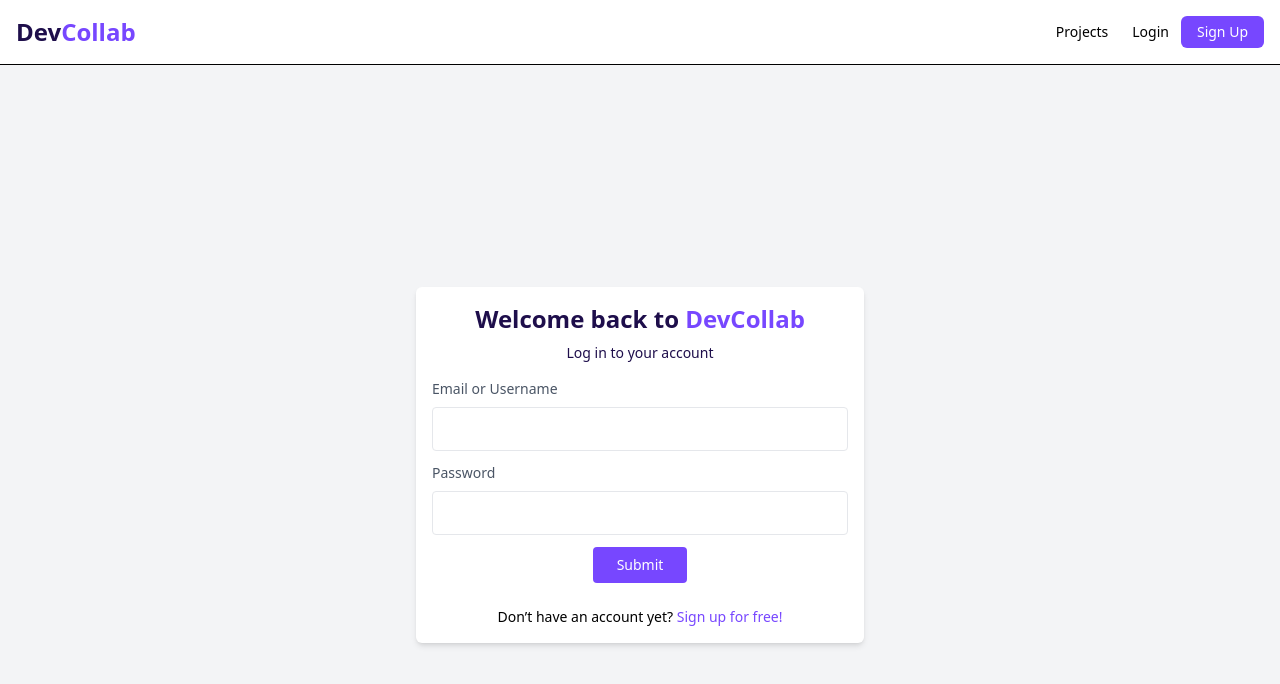
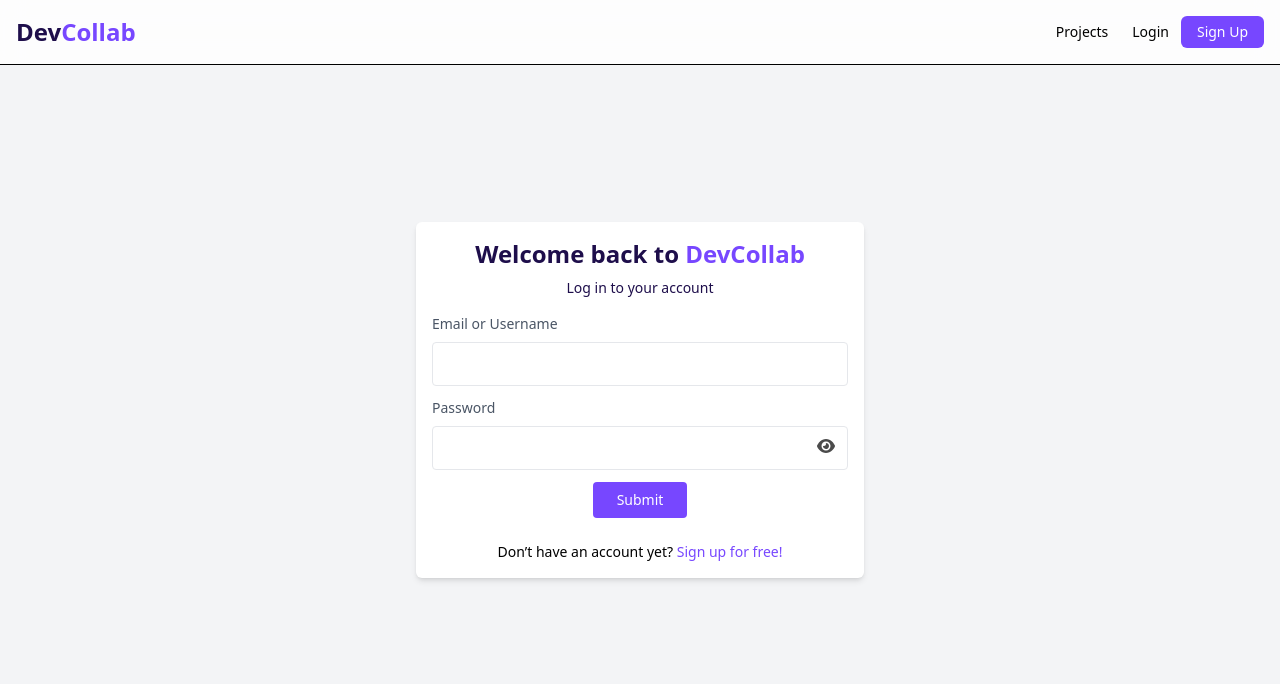
Before and after one commit to AdityaDabgotra/DevCollab, a Next.js app: page /login in a window 1280 px wide. Shown: the top 684 px of the page. Built offline with nearby package versions, Linux system fonts and the light colour scheme; no server answers.

Commit message:
password hide and show

```diff
--- a/src/app/(auth)/login/page.tsx
+++ b/src/app/(auth)/login/page.tsx
@@ -1,6 +1,7 @@
 "use client";
 import { loginSchema } from "@/schemas/LoginSchema";
 import { signIn } from "next-auth/react";
+import Image from "next/image";
 import Link from "next/link";
 import { useRouter } from "next/navigation";
 import { useState } from "react";
@@ -11,6 +12,7 @@ const Form = () => {
   const [password, setPassword] = useState("");
   const [loading, setLoading] = useState(false);
   const router = useRouter();
+  const [showPassword, setShowPassword] = useState("password");
 
   const onSubmit = async (e:any) => {
     e.preventDefault();
@@ -46,7 +48,7 @@ const Form = () => {
   };
 
   return (
-    <div className="min-h-screen flex items-center justify-center bg-gray-100">
+    <div className="min-h-screen flex items-center justify-center bg-gray-100 -mt-16.25">
       <div className="max-w-md w-full flex flex-col p-4 rounded-md text-black bg-white shadow-md">
         <div className="text-2xl font-bold mb-2 text-[#1e0e4b] text-center">
           Welcome back to <span className="text-[#7747ff]">DevCollab</span>
@@ -70,16 +72,23 @@ const Form = () => {
             />
           </div>
 
-          <div>
-            <label className="block text-gray-600 text-sm mb-2">
-              Password
-            </label>
+          <div className="relative">
+            <label className="block text-gray-600 text-sm mb-2">Password</label>
+
             <input
-              type="password"
-              className="rounded border border-gray-200 text-sm w-full h-11 p-2.5 focus:ring-2 ring-offset-2 ring-gray-900 outline-0"
+              type={showPassword}
+              id="password"
+              className="rounded border border-gray-200 text-sm w-full h-11 p-2.5 pr-10 focus:ring-2 ring-offset-2 ring-gray-900 outline-0"
               value={password}
               onChange={(e) => setPassword(e.target.value)}
               required
+            />
+            <Image onClick={setShowPassword.bind(null, showPassword === "password" ? "text" : "password")}
+              src="/eye.svg"
+              alt="toggle password"
+              width={20}
+              height={20}
+              className="absolute right-3 top-9.5 cursor-pointer opacity-70 hover:opacity-100"
             />
           </div>
 
```
